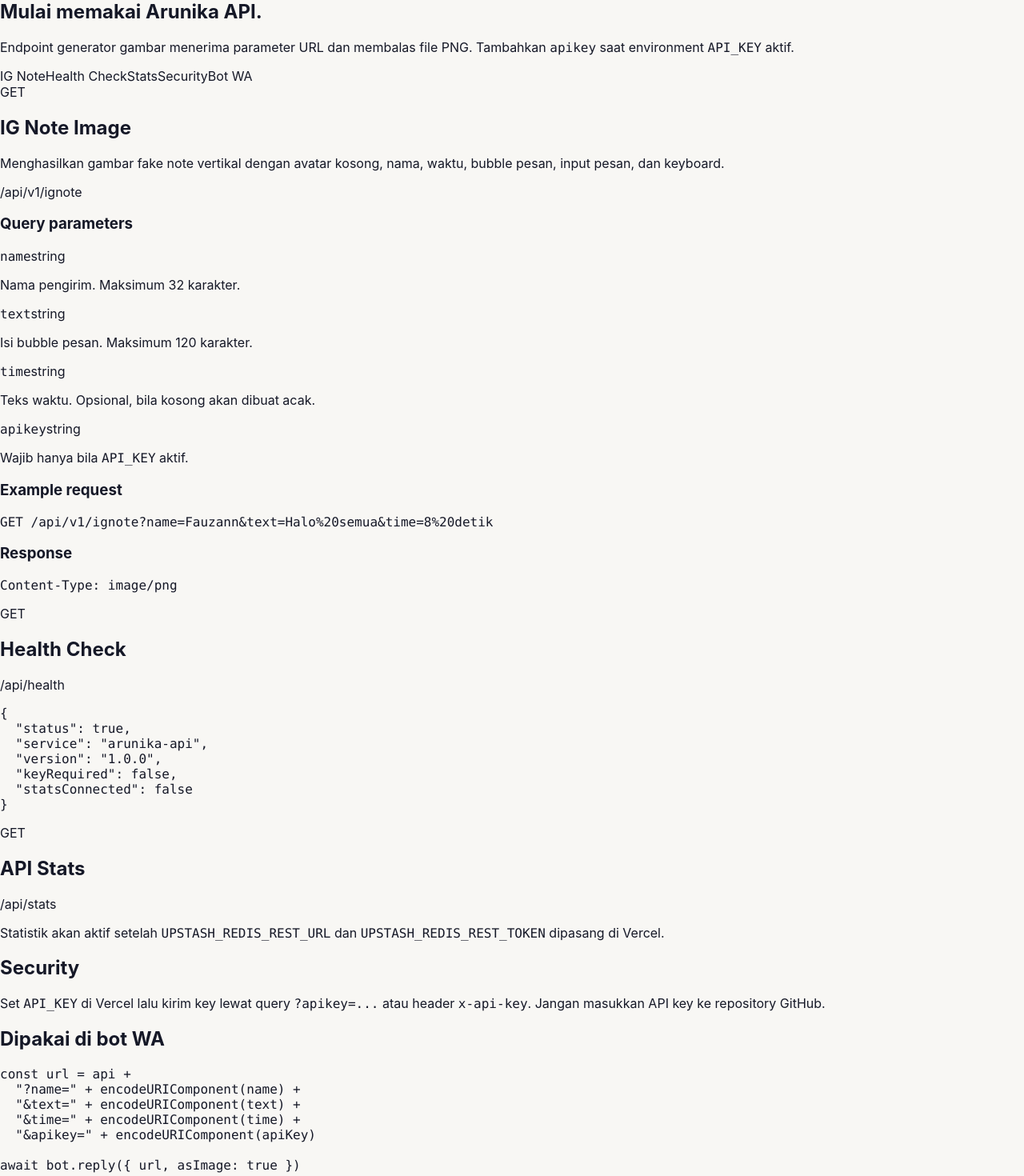
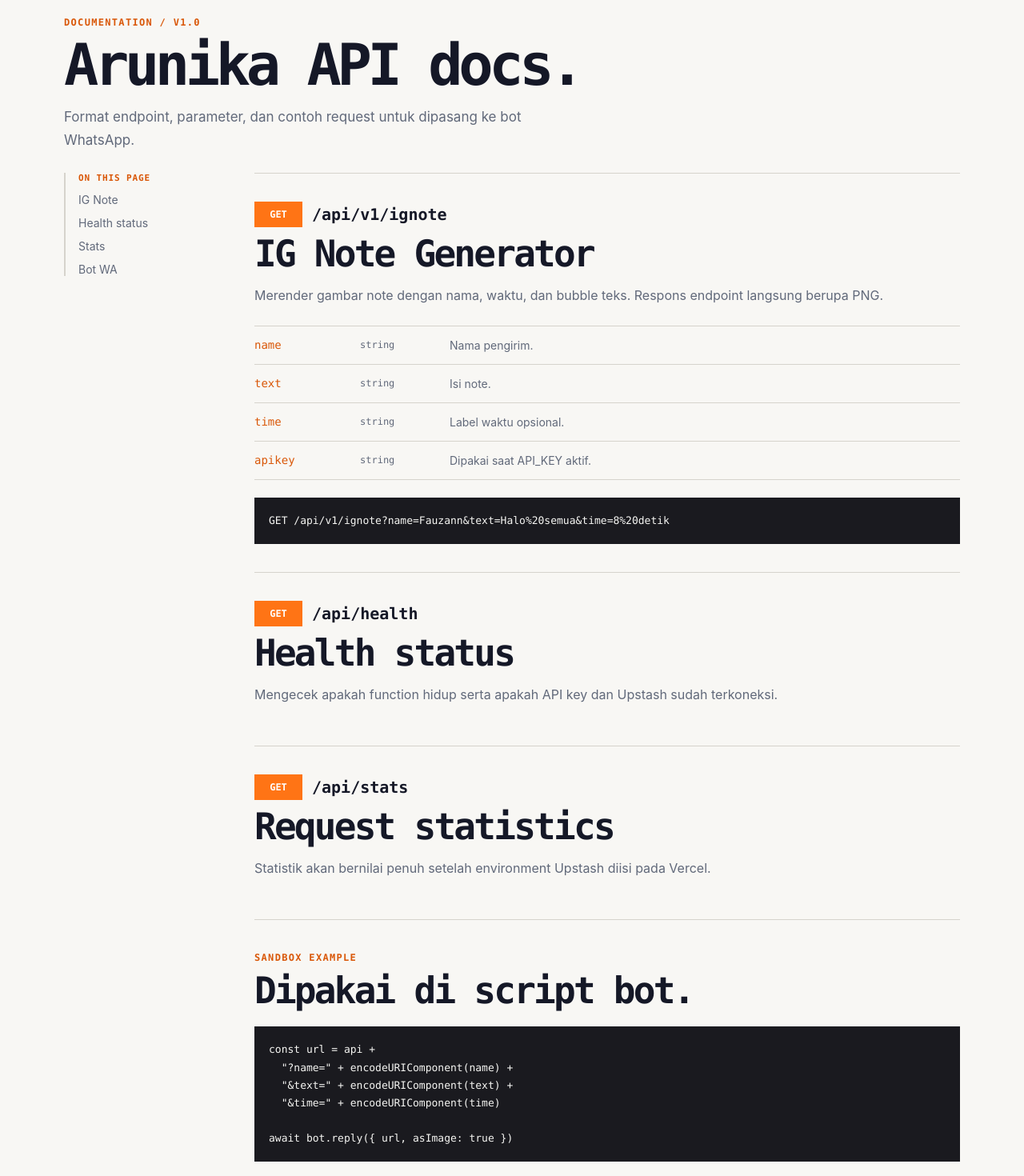
Before and after one commit to x-znn/arunika-api, a Next.js app: page /docs in a window 1280 px wide. Shown: the part 80-1550 px from the top of the page at 80% size. Built offline with nearby package versions, Linux system fonts and the light colour scheme.

Commit message:
Add files via upload

```diff
--- a/app/docs/page.jsx
+++ b/app/docs/page.jsx
@@ -4,70 +4,56 @@
 
 export default function DocsPage() {
   return (
-    <main>
+    <main className="paper-site">
       <Nav />
-      <section className="page-hero section-shell compact">
-        <div className="eyebrow">DOCUMENTATION / V1</div>
-        <h1>Mulai memakai Arunika API.</h1>
-        <p>Endpoint generator gambar menerima parameter URL dan membalas file PNG. Tambahkan <code>apikey</code> saat environment <code>API_KEY</code> aktif.</p>
+      <section className="page-intro page-intro--docs">
+        <span className="section-label">DOCUMENTATION / V1.0</span>
+        <h1>Arunika API docs.</h1>
+        <p>Format endpoint, parameter, dan contoh request untuk dipasang ke bot WhatsApp.</p>
       </section>
 
-      <section className="docs-layout section-shell">
-        <aside className="docs-side">
+      <section className="docs-paper">
+        <aside className="docs-nav">
+          <span>ON THIS PAGE</span>
           <a href="#ignote">IG Note</a>
-          <a href="#health">Health Check</a>
+          <a href="#health">Health status</a>
           <a href="#stats">Stats</a>
-          <a href="#security">Security</a>
           <a href="#bot">Bot WA</a>
         </aside>
-        <div className="docs-content">
-          <section id="ignote" className="docs-section">
-            <div className="endpoint-title"><span className="method">GET</span><h2>IG Note Image</h2></div>
-            <p>Menghasilkan gambar fake note vertikal dengan avatar kosong, nama, waktu, bubble pesan, input pesan, dan keyboard.</p>
-            <div className="route-line">/api/v1/ignote</div>
-            <h3>Query parameters</h3>
-            <div className="param-table">
-              <div><code>name</code><span>string</span><p>Nama pengirim. Maksimum 32 karakter.</p></div>
-              <div><code>text</code><span>string</span><p>Isi bubble pesan. Maksimum 120 karakter.</p></div>
-              <div><code>time</code><span>string</span><p>Teks waktu. Opsional, bila kosong akan dibuat acak.</p></div>
-              <div><code>apikey</code><span>string</span><p>Wajib hanya bila <code>API_KEY</code> aktif.</p></div>
+
+        <div className="docs-sheet">
+          <section id="ignote" className="docs-block">
+            <div className="docs-route"><span className="http-pill">GET</span><code>/api/v1/ignote</code></div>
+            <h2>IG Note Generator</h2>
+            <p>Merender gambar note dengan nama, waktu, dan bubble teks. Respons endpoint langsung berupa PNG.</p>
+            <div className="param-grid">
+              <div><code>name</code><span>string</span><p>Nama pengirim.</p></div>
+              <div><code>text</code><span>string</span><p>Isi note.</p></div>
+              <div><code>time</code><span>string</span><p>Label waktu opsional.</p></div>
+              <div><code>apikey</code><span>string</span><p>Dipakai saat API_KEY aktif.</p></div>
             </div>
-            <h3>Example request</h3>
-            <pre className="code-panel">GET {sampleUrl}</pre>
-            <h3>Response</h3>
-            <pre className="code-panel">Content-Type: image/png</pre>
+            <pre>{`GET ${sampleUrl}`}</pre>
           </section>
 
-          <section id="health" className="docs-section">
-            <div className="endpoint-title"><span className="method">GET</span><h2>Health Check</h2></div>
-            <div className="route-line">/api/health</div>
-            <pre className="code-panel">{`{
-  "status": true,
-  "service": "arunika-api",
-  "version": "1.0.0",
-  "keyRequired": false,
-  "statsConnected": false
-}`}</pre>
+          <section id="health" className="docs-block">
+            <div className="docs-route"><span className="http-pill">GET</span><code>/api/health</code></div>
+            <h2>Health status</h2>
+            <p>Mengecek apakah function hidup serta apakah API key dan Upstash sudah terkoneksi.</p>
           </section>
 
-          <section id="stats" className="docs-section">
-            <div className="endpoint-title"><span className="method">GET</span><h2>API Stats</h2></div>
-            <div className="route-line">/api/stats</div>
-            <p>Statistik akan aktif setelah <code>UPSTASH_REDIS_REST_URL</code> dan <code>UPSTASH_REDIS_REST_TOKEN</code> dipasang di Vercel.</p>
+          <section id="stats" className="docs-block">
+            <div className="docs-route"><span className="http-pill">GET</span><code>/api/stats</code></div>
+            <h2>Request statistics</h2>
+            <p>Statistik akan bernilai penuh setelah environment Upstash diisi pada Vercel.</p>
           </section>
 
-          <section id="security" className="docs-section">
-            <h2>Security</h2>
-            <p>Set <code>API_KEY</code> di Vercel lalu kirim key lewat query <code>?apikey=...</code> atau header <code>x-api-key</code>. Jangan masukkan API key ke repository GitHub.</p>
-          </section>
-
-          <section id="bot" className="docs-section">
-            <h2>Dipakai di bot WA</h2>
-            <pre className="code-panel">{`const url = api +
+          <section id="bot" className="docs-block">
+            <span className="section-label">SANDBOX EXAMPLE</span>
+            <h2>Dipakai di script bot.</h2>
+            <pre>{`const url = api +
   "?name=" + encodeURIComponent(name) +
   "&text=" + encodeURIComponent(text) +
-  "&time=" + encodeURIComponent(time) +
-  "&apikey=" + encodeURIComponent(apiKey)
+  "&time=" + encodeURIComponent(time)
 
 await bot.reply({ url, asImage: true })`}</pre>
           </section>
```
